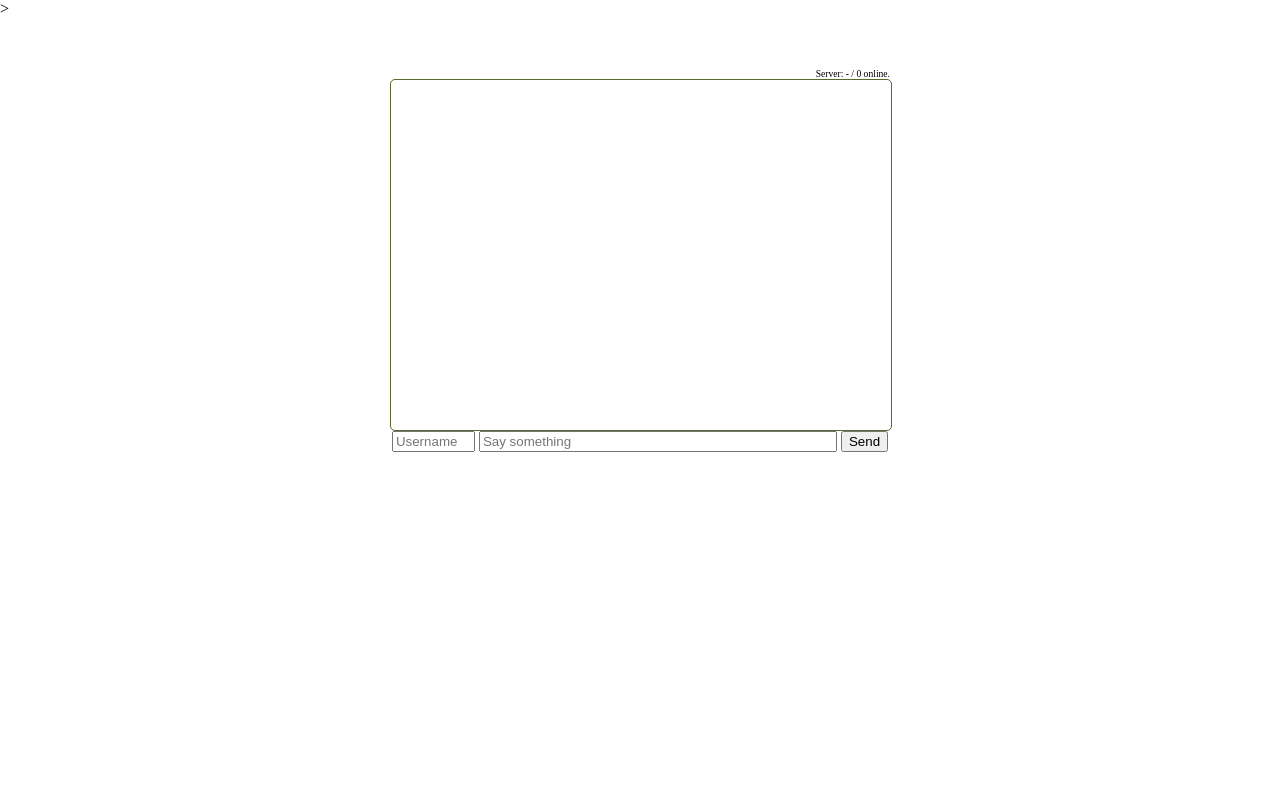
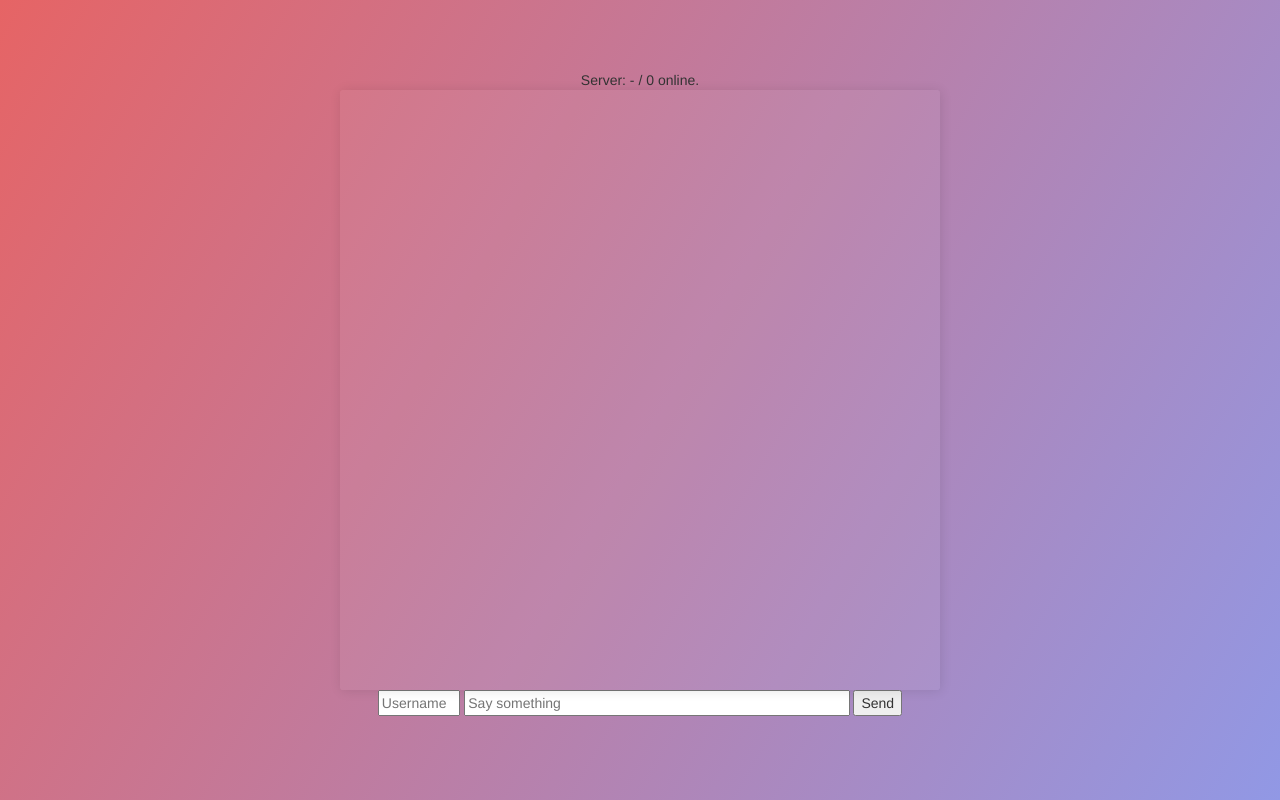
Before and after one commit to jackey10055206/Web_Chatroom, a website: page view/index.html in a window 1280 px wide. Drawn offline with nearby package versions, Linux system fonts and the light colour scheme; no server answers.

Commit message:
chatting

```diff
--- a/view/index.html
+++ b/view/index.html
@@ -1,31 +1,51 @@
+<link href="//netdna.bootstrapcdn.com/bootstrap/3.0.0/css/bootstrap.min.css" rel="stylesheet" id="bootstrap-css">
+
 <!DOCTYPE html>
 
+<meta charset='UTF-8'>
+<meta name="robots" content="noindex">
+<link href='https://fonts.googleapis.com/css?family=Nunito:400,300,700' rel='stylesheet' type='text/css'>
 
 <style>
     html, body {
-        padding: 0;
-        margin: 0;
+        background: -webkit-linear-gradient(330deg,#e66465, #9198e5);
+        background: linear-gradient(120deg,#e66465, #9198e5);
+        overflow: auto;
     }
     #container {
-        top: 50px;
-        width: 500px;
-        margin: 0 auto;
-        display: block;
-        position: relative;
+        z-index: 1;
+        display: -webkit-box;
+        display: -ms-flexbox;
+        display: flex;
+        -webkit-box-pack: center;
+        -ms-flex-pack: center;
+        justify-content: center;
+        -webkit-box-align: center;
+        -ms-flex-align: center;
+        align-items: center;
+        -webkit-box-orient: vertical;
+        -webkit-box-direction: normal;
+        -ms-flex-direction: column;
+        flex-direction: column;
+        height: 100%;
+        width: 100vw;
+}
     }
     #status-box {
         text-align: right;
         font-size: .6em;
     }
     #content {
-        width: 100%;
-        height: 350px;
-        border: 1px solid darkolivegreen;
-        border-radius: 5px;
-        overflow: auto;
+        z-index: 2;
+        background: rgba(255, 255, 255, 0.05);
+        width: 600px;
+        height: 75%;
+        border-radius: 0.2em;
+        position: relative;
+        box-shadow: 1px 1px 12px rgba(0, 0, 0, 0.1);
     }
     #send-box {
-        width: 100%;
+        width: 43%;
         text-align: center;
     }
     #send-box input {
@@ -44,7 +64,7 @@
         width: 10%;
     }
     .msg {
-        width: 73%;
+        width: 475px;
         display: inline-block;
         padding: 5px 0 5px 10px;
     }
@@ -66,8 +86,8 @@
 
 
     <!-- < link rel="Shortcut Icon" type="image/x-icon" href="絕對位址/相對位址" /> -->
-    <link rel="Shortcut Icon" type="image/x-icon" href="/Desktop/TLE.ico">
-    <title>TLE chatroom</title>>
+    <link rel="Shortcut Icon" type="image/x-icon" href="./Desktop/TLE.ico">
+    <title>TLE chatroom</title>
     <script src="/socket.io/socket.io.js"></script>
     <script>
         var socket = io();
@@ -85,7 +105,7 @@
 
     <div id="container">
         <div id="status-box">Server: <span id="status">-</span> / <span id="online">0</span> online.</div>
-        <div id="content" style="overflow: scroll;"></div>
+        <div id="content" style="overflow: scroll;  " ></div>
         <div id="send-box">
             <form id="send-form">
                 <input type="text" name="name" id="name" placeholder="Username">
@@ -96,28 +116,6 @@
     </div>
 
     <script>
-//         function setCookie(cname, cvalue, exdays) {
-//             var d = new Date();
-//             d.setTime(d.getTime() + (exdays * 24 * 60 * 60 * 1000));
-//             var expires = "expires="+d.toUTCString();
-//             document.cookie = cname + "=" + cvalue + ";" + expires + ";path=/";
-//         }
-
-//         function getCookie(cname) {
-//             var name = cname + "=";
-//             var ca = document.cookie.split(';');
-//             for(var i = 0; i < ca.length; i++) {
-//             var c = ca[i];
-//             while (c.charAt(0) == ' ') {
-//                 c = c.substring(1);
-//             }
-
-//             if (c.indexOf(name) == 0) {
-//                 return c.substring(name.length, c.length);
-//             }
-//         }
-//         return "";
-// }
 
         document.addEventListener("DOMContentLoaded", () => {
             var status = document.getElementById("status");
```
